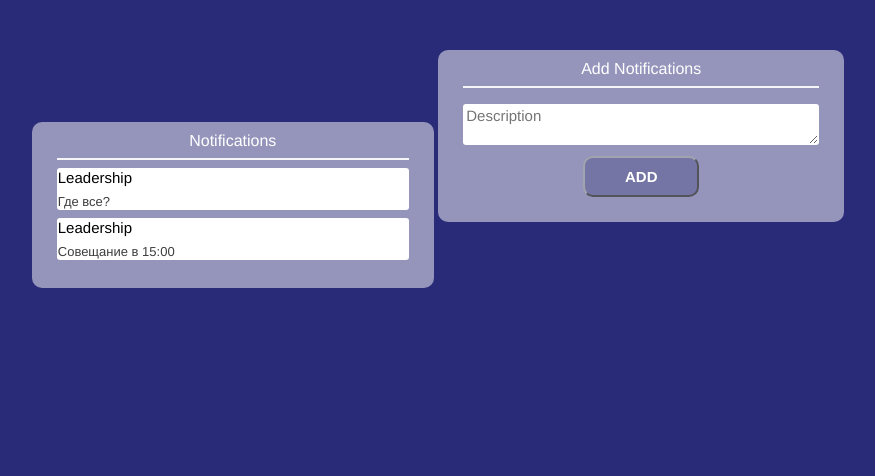
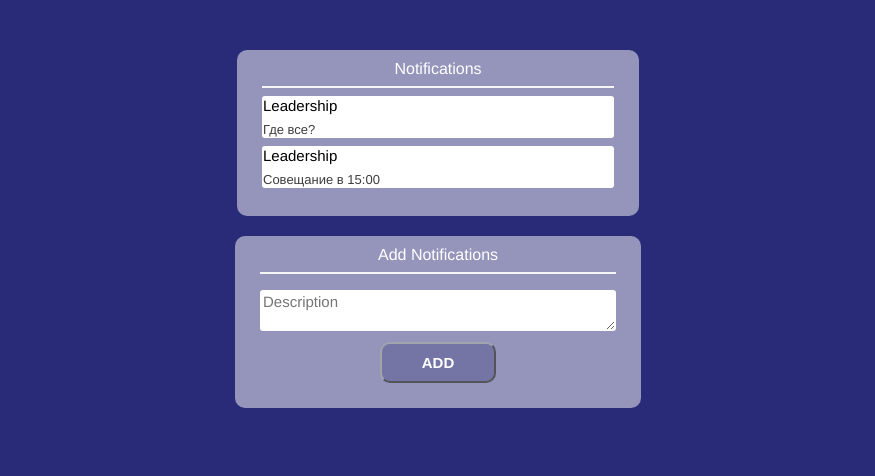
Before and after one commit to evabronskayaa/comttrack, a Django app: page /authentication/notifications/ in a window 1280 px wide. Shown: the part 120-596 px from the top of the page, without its empty margins (202-1077 px from the left). Run offline with Django 3.2, Linux system fonts and the light colour scheme; parts of the project's set-up code (start-up, migrations or seed data) failed here and were passed over.

Commit message:
changed notifications's template

```diff
--- a/authentication/templates/authentication/notifications.html
+++ b/authentication/templates/authentication/notifications.html
@@ -47,7 +47,8 @@
         </div>
     </header>
     <section class="content">
-        <div class="card" style = "margin-top: auto" >
+        <div>
+            <div class="card" style = "margin-bottom: 20px" >
                 <h1>Notifications</h1>
                 <hr>
                 <div class = "whole_noti" >
@@ -60,6 +61,7 @@
                     <div class ="noti_mess">Совещание в 15:00</div>
                 </div>
                 <!--здесь должны отображаться уведомления -->
+            </div>
         </div>
          <!--здесь руководство добавляет уведомления -->
         <div class="card">
```
Lines whose indentation alone changed are shown as unchanged.
